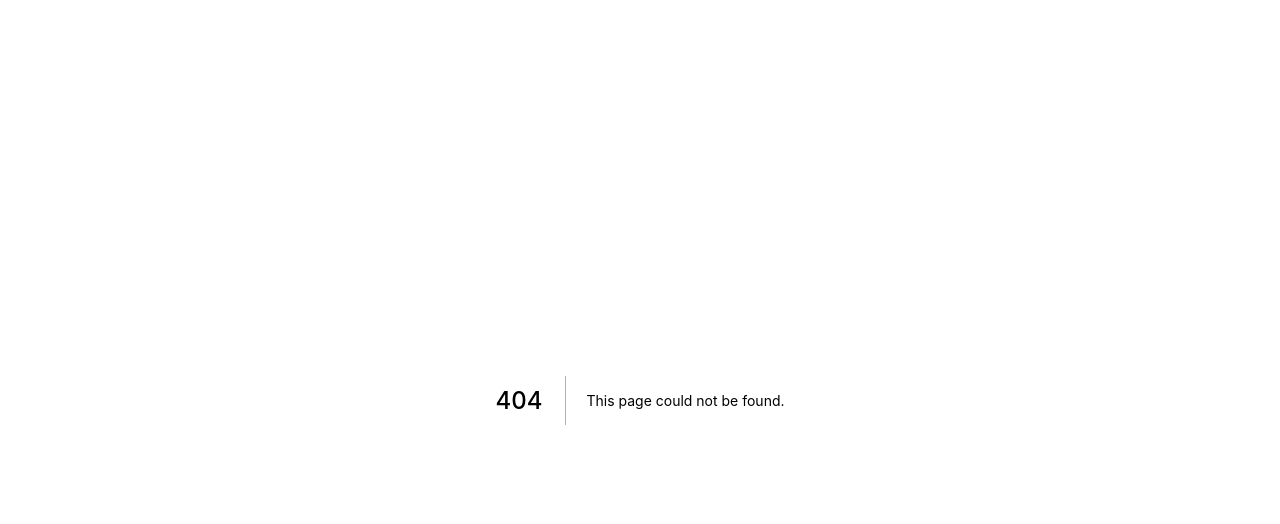
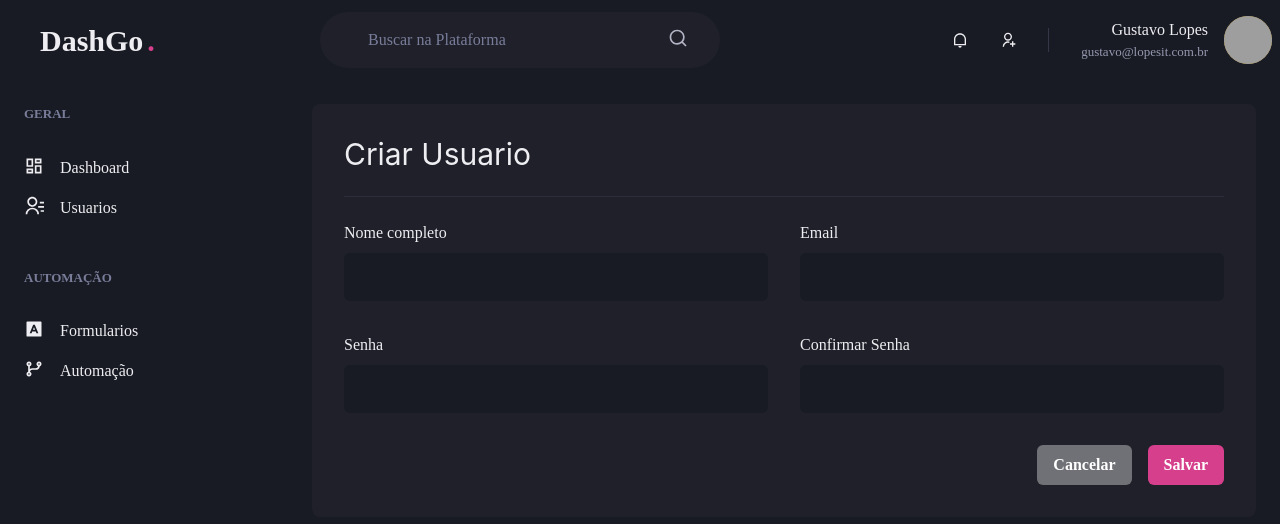
Before and after one commit to gustavolopesv3/dashgo, a Next.js app: page /users/create in a window 1280 px wide. Before the commit this address had no page. Shown: the top 524 px of the page. Built offline with nearby package versions, Linux system fonts and the light colour scheme; grey boxes are pictures that could not be loaded.

Commit message:
Página: Form de usuário

```diff
--- /dev/null
+++ b/src/pages/users/create.tsx
@@ -0,0 +1,50 @@
+import {
+  Box,
+  Button,
+  Divider,
+  Flex,
+  Heading,
+  HStack,
+  SimpleGrid,
+  VStack,
+} from '@chakra-ui/react';
+import { Input } from '../../components/Form/Input';
+import { Header } from '../../components/Header';
+import { SideBar } from '../../components/SideBar';
+
+export default function CreateUser() {
+  return (
+    <Box>
+      <Header />
+      <Flex m="100%" my="6" maxWidth={1280} mx="auto" px="6">
+        <SideBar />
+        <Box flex="1" borderRadius={8} bg="gray.800" p="8">
+          <Heading size="lg" fontWeight="normal">
+            Criar Usuario
+          </Heading>
+          <Divider my="6" borderColor="gray.700" />
+          <VStack spacing="8">
+            <SimpleGrid minChildWidth="240px" spacing="8" w="100%">
+              <Input name="name" label="Nome completo" />
+              <Input name="email" label="Email" type="email" />
+            </SimpleGrid>
+            <SimpleGrid minChildWidth="240px" spacing="8" w="100%">
+              <Input name="password" type="password" label="Senha" />
+              <Input
+                name="password_confirmation"
+                label="Confirmar Senha"
+                type="password"
+              />
+            </SimpleGrid>
+          </VStack>
+          <Flex mt="8" justify="flex-end">
+            <HStack spacing="4">
+              <Button colorScheme="whiteAlpha">Cancelar</Button>
+              <Button colorScheme="pink">Salvar</Button>
+            </HStack>
+          </Flex>
+        </Box>
+      </Flex>
+    </Box>
+  );
+}
```
